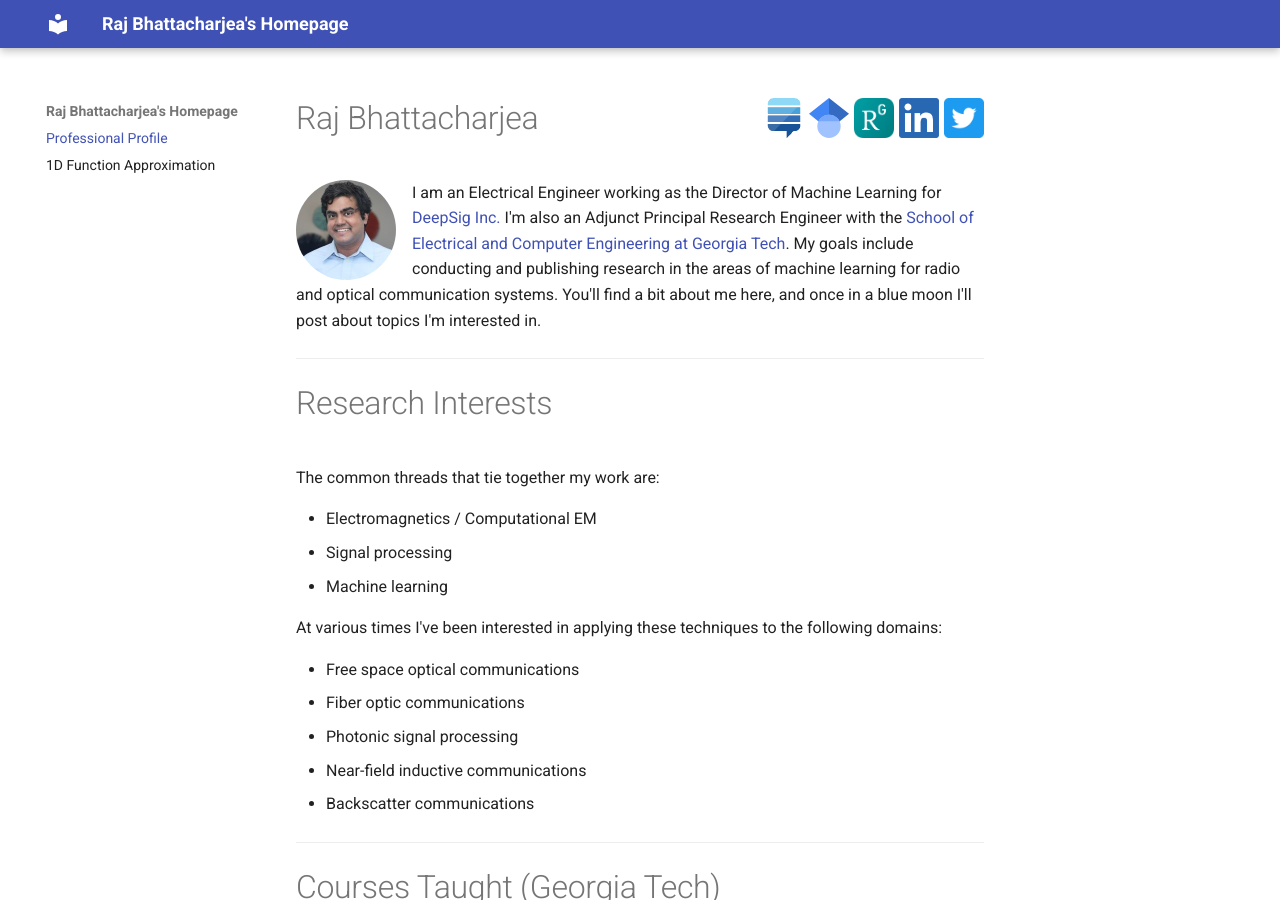
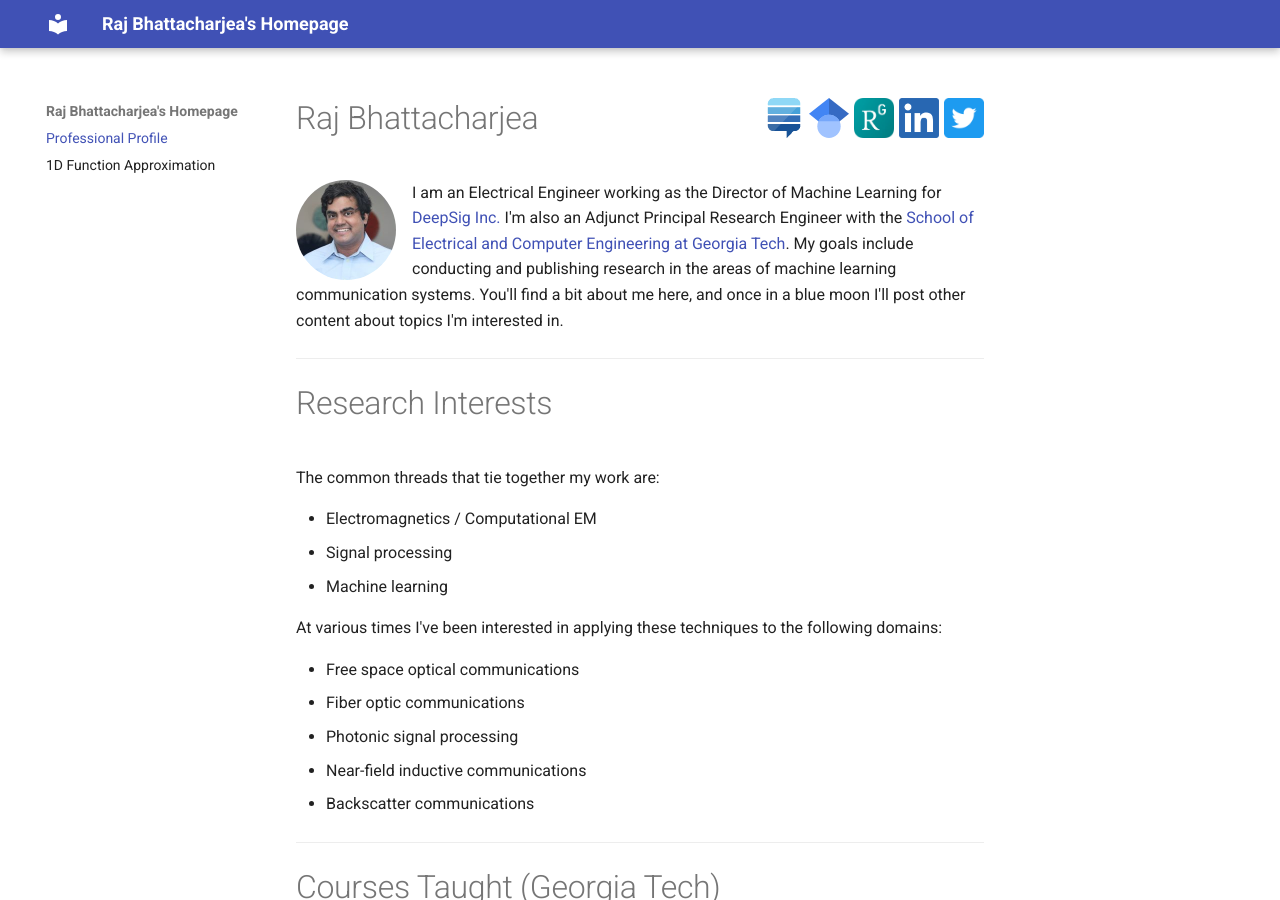
Before and after one commit to rajb245/rajb245.github.io, an MkDocs documentation site: the page built from docs/index.md, in a window 1280 px wide and 900 px high. Built offline with MkDocs 1.6.1 and Material for MkDocs 9.7.7, drawn with Linux system fonts in a browser that asks for light colours.

Commit message:
Update a sentence

```diff
--- a/docs/index.md
+++ b/docs/index.md
@@ -10,9 +10,9 @@ Category: About Me
 I am an Electrical Engineer working as the Director of Machine Learning
 for [DeepSig Inc.](https://www.deepsig.ai/) I'm also an Adjunct Principal Research Engineer with the
 [School of Electrical and Computer Engineering at Georgia Tech](https://ece.gatech.edu/).
-My goals include conducting and publishing research in the areas of machine learning for radio
-and optical communication systems. You'll find a bit about me here, and once in a blue
-moon I'll post about topics I'm interested in.
+My goals include conducting and publishing research in the areas of machine learning
+communication systems. You'll find a bit about me here, and once in a blue moon I'll
+post other content about topics I'm interested in.
 ________________________________________________________________________________
 # Research Interests
 The common threads that tie together my work are:
```
